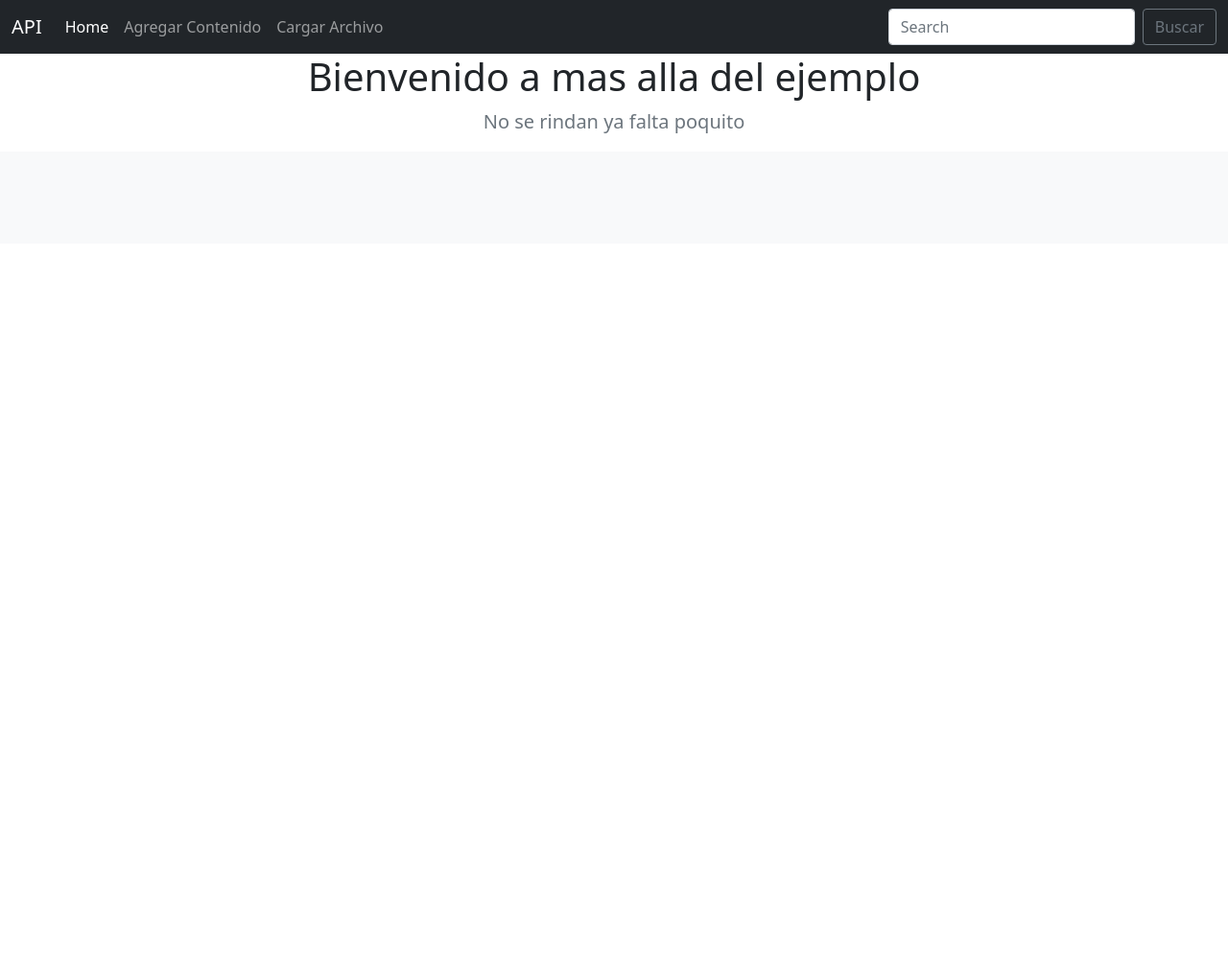
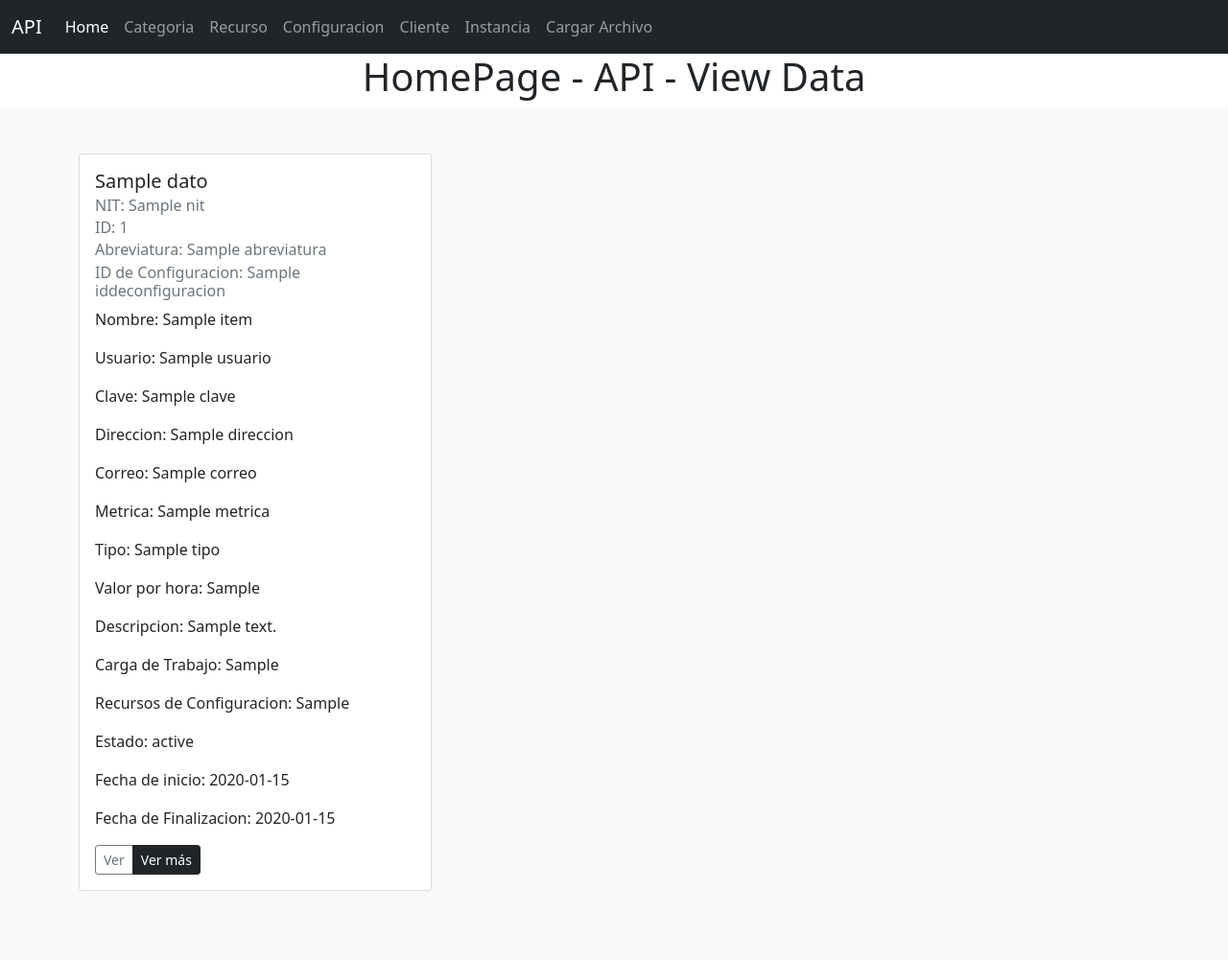
Before and after one commit to DevAndyMacnab/API-REST-DJANGO-FLASK, a Django app: page /home/ in a window 1280 px wide. Shown: the whole page at 96% size. Before the commit the page ends 139 px from the top, so only its background shows below. Run offline with Django 4.2, Linux system fonts and the light colour scheme; tables that the repository leaves empty hold one stand-in row (values such as "Sample post"); a database or web service that is not in the repository returns one stand-in record (values such as "Sample title"); data that the repository does not hold is empty.

Commit message:
new commit frontend

```diff
--- a/frontend/front/forms.py
+++ b/frontend/front/forms.py
@@ -13,7 +13,7 @@ class ConfiguracionForm(forms.Form):
     ide=forms.CharField(label="ide")
     nombre=forms.CharField(label="nombre")
     descripcion=forms.CharField(label="descripcion")
-    recursosConfiguracion=forms.CharField(label="recursosConfiguracion")
+    recursosconfiguracion=forms.CharField(label="recursosconfiguracion")
 
 class RecursoForm(forms.Form):
     ide=forms.CharField(label="ide")
--- a/frontend/front/templates/base.html
+++ b/frontend/front/templates/base.html
@@ -46,25 +46,40 @@
 
             <li class="nav-item">
               <!--BEGIN Nuevo codigo-->
-                <a class="nav-link" href="{% url 'add' %}">Agregar Contenido</a>
-              </li>
+              <a class="nav-link" href="{% url 'crearcategoria' %}"
+                >Categoria</a
+              >
+            </li>
+            <li class="nav-item">
+              <!--BEGIN Nuevo codigo-->
+              <a class="nav-link" href="{% url 'crearrecurso' %}"
+                >Recurso</a
+              >
+            </li>
+            <li class="nav-item">
+              <!--BEGIN Nuevo codigo-->
+              <a class="nav-link" href="{% url 'crearconfiguracion' %}"
+                >Configuracion</a
+              >
+            </li>
+            <li class="nav-item">
+              <!--BEGIN Nuevo codigo-->
+              <a class="nav-link" href="{% url 'crearcliente' %}"
+                >Cliente</a
+              >
+            </li>
+            <li class="nav-item">
+              <!--BEGIN Nuevo codigo-->
+              <a class="nav-link" href="{% url 'crearinstancia' %}"
+                >Instancia</a
+              >
+            </li>
 
             <li class="nav-item">
               <a class="nav-link" href="{% url 'load' %}">Cargar Archivo</a>
             </li>
             <!--END Nuevo codigo-->
           </ul>
-          <form class="d-flex">
-            <input
-              class="form-control me-2"
-              type="search"
-              placeholder="Search"
-              aria-label="Search"
-            />
-            <button class="btn btn-outline-secondary" type="submit">
-              Buscar
-            </button>
-          </form>
         </div>
       </div>
     </nav>
--- a/frontend/front/templates/add.html
+++ b/frontend/front/templates/crearcategoria.html
@@ -10,7 +10,7 @@
         Por favor, completa todos los campos, todos son necesarios
       </p>
       {% endif %}
-      <form  action="/add/" method="POST">
+      <form  action="/crearcategoria/" method="POST">
         {% csrf_token %}
         <div class="mb-3">
           <label for="ide" class="form-label">ID:</label>
--- a/frontend/front/templates/home.html
+++ b/frontend/front/templates/home.html
@@ -1,27 +1,100 @@
-{% extends "base.html" %}
-{% block content %}
+{% extends "base.html" %} {% block content %}
 <section class="jumbotron text-center">
   <div class="container">
-        <h1 class="jumbotron-heading">Bienvenido a mas alla del ejemplo</h1>
-        <p class="lead text-muted"> No se rindan ya falta poquito</p>
+    <h1 class="jumbotron-heading">HomePage - API - View Data</h1>
   </div>
 </section>
 
 <div class="album py-5 bg-light">
   <div class="container">
     <div class="row">
-        {% for cancion in canciones%}
+      {% for dato in datos%}
       <div class="col-md-4">
-          <div class="card mb-4 box-shadow" style="width: 23rem;">
-            <img class="card-img-top" style="width: 23rem; height: 23rem; " src="{{cancion.image}}" alt="{{cancion.name}}">
+        <div class="card mb-4 box-shadow" style="width: 23rem">
           <div class="card-body">
-                <h5 class="card-title">{{cancion.name}}</h5>
-                <h6 class="card-subtitle mb-2 text-muted">{{cancion.artist}}</h6>
-              <p class="card-text" style="text-align: justify; height: 10rem;">{{cancion.album}}</p>
+            <h5 class="card-title">{{dato.DATO}}</h5>
+            {% if dato.nit %}
+            <h6 class="card-subtitle mb-2 text-muted">NIT: {{dato.nit}}</h6>
+            {% endif %}
+            {% if dato.ID %}
+            <h6 class="card-subtitle mb-2 text-muted">ID: {{dato.ID}}</h6>
+            {% endif %}
+            {% if dato.Abreviatura %}
+            <h6 class="card-subtitle mb-2 text-muted">Abreviatura: {{dato.Abreviatura}}</h6>
+            {% endif %}
+
+            {% if dato.IDdeconfiguracion %}
+            <h6 class="card-subtitle mb-2 text-muted">ID de Configuracion: {{dato.IDdeconfiguracion}}</h6>
+            {% endif %}
+
+            {% if dato.Nombre %}
+            <p >Nombre: {{dato.Nombre}} </p>
+            {% endif %}
+            {% if dato.Usuario %}
+            <p >Usuario: {{dato.Usuario}} </p>
+            {% endif %}
+
+            {% if dato.Clave %}
+            <p >Clave: {{dato.Clave}} </p>
+            {% endif %}
+
+            {% if dato.Direccion %}
+            <p >Direccion: {{dato.Direccion}} </p>
+            {% endif %}
+
+            {% if dato.Correo %}
+            <p>Correo: {{dato.Correo}} </p>
+            {% endif %}
+
+            {% if dato.Metrica %}
+            <p>Metrica: {{dato.Metrica}} </p>
+            {% endif %}
+
+            {% if dato.Tipo %}
+            <p>Tipo: {{dato.Tipo}} </p>
+            {% endif %}
+
+            {% if dato.ValorporHora %}
+            <p>Valor por hora: {{dato.ValorporHora}} </p>
+            {% endif %}
+
+
+            {% if dato.Descripcion %}
+            <p>Descripcion: {{dato.Descripcion}} </p>
+            {% endif %}
+            {% if dato.CargadeTrabajo %}
+            <p>Carga de Trabajo: {{dato.CargadeTrabajo}} </p>
+            {% endif %}
+
+            {% if dato.RecursosdeConfiguracion %}
+            <p>Recursos de Configuracion: {{dato.RecursosdeConfiguracion}} </p>
+            {% endif %}
+
+            {% if dato.Estado %}
+            <p>Estado: {{dato.Estado}} </p>
+            {% endif %}
+
+            {% if dato.Fechadeinicio %}
+            <p>Fecha de inicio: {{dato.Fechadeinicio}} </p>
+            {% endif %}
+
+            {% if dato.FechadeFinalizacion %}
+            <p>Fecha de Finalizacion: {{dato.FechadeFinalizacion}} </p>
+            {% endif %}
+
+
+
+
+
+
             <div class="d-flex justify-content-between align-items-center">
               <div class="btn-group">
-                  <button type="button" class="btn btn-sm btn-outline-secondary">Ver</button>
-                  <button type="button" class="btn btn-sm btn-dark">Ver más</button>
+                <button type="button" class="btn btn-sm btn-outline-secondary">
+                  Ver
+                </button>
+                <button type="button" class="btn btn-sm btn-dark">
+                  Ver más
+                </button>
               </div>
             </div>
           </div>
@@ -32,14 +105,3 @@
   </div>
 </div>
 {% endblock content %}
-
-<footer class="text-muted">
-    <div class="container">
-        <p class="float-right">
-            <a href="{% url 'front-login' %}">Log out</a>
-        </p>
-        <p>Ejemplo de Tienda de Productos &copy; Bootstrap.</p>
-        <p>¿Nuevos en Bootstrap? <a href="../../">Visiten la pagina oficial </a> o consulten <a
-                href="../../getting-started/"> la guía de inicio</a>.</p>
-    </div>
-</footer>
--- a/frontend/front/urls.py
+++ b/frontend/front/urls.py
@@ -3,6 +3,10 @@ from . import views
 
 urlpatterns=[
     path('home/',views.home, name="front-home"),
-    path('add/', views.add, name="add"),
+    path('crearcategoria/', views.crearCategoria, name="crearcategoria"),
+    path('crearrecurso/', views.crearRecurso, name="crearrecurso"),
+    path('crearconfiguracion/', views.crearConfiguracion, name="crearconfiguracion"),
+    path('crearcliente/', views.crearCliente, name="crearcliente"),
+    path('crearinstancia/', views.crearInstancia, name="crearinstancia"),
     path("load/",views.load, name="load"),
 ]
--- a/frontend/front/views.py
+++ b/frontend/front/views.py
@@ -1,27 +1,91 @@
 import json
+from urllib import response
 from django.shortcuts import render
-from .forms import FileForm, CategoriaForm
+from .forms import ClienteForm, ConfiguracionForm, FileForm, CategoriaForm, InstanciaForm, RecursoForm
 import requests
 
 # Create your views here.
 endpoint="http://127.0.0.1:5000/"
 
 def home(request):
+    contexto={
+        "datos":[]
+    }
+    try:
+        response=requests.get(endpoint+"consultardatos")
+        datos=response.json()
+        contexto["datos"]=datos
+    except:
+        print("Error en la API ")
 
-    return render(request, 'home.html')
+    return render(request, 'home.html',contexto)
 
-def add(request):
+def crearCategoria(request):
     if request.method=='POST':
         form=CategoriaForm(request.POST)
         if form.is_valid():
             json_data=form.cleaned_data
             response=requests.post(endpoint + 'crearcategoria',json=json_data)
             if response.ok:
-                return render(request, 'add.html',{'form':form})
+                return render(request, 'crearcategoria.html',{'form':form})
         print("Si se cumplio")
-        return render(request, 'add.html',{'form':form})
+        return render(request, 'crearcategoria.html',{'form':form})
 
-    return render(request, 'add.html')
+    return render(request, 'crearcategoria.html')
+
+
+def crearRecurso(request):
+    if request.method=='POST':
+        form=RecursoForm(request.POST)
+        if form.is_valid():
+            json_data=form.cleaned_data
+            response=requests.post(endpoint + 'crearrecurso',json=json_data)
+            if response.ok:
+                return render(request, 'crearrecurso.html',{'form':form})
+        print("Si se cumplio")
+        return render(request, 'crearrecurso.html',{'form':form})
+
+    return render(request, 'crearrecurso.html')
+
+def crearConfiguracion(request):
+    if request.method=='POST':
+        form=ConfiguracionForm(request.POST)
+        if form.is_valid():
+            json_data=form.cleaned_data
+            response=requests.post(endpoint + 'crearconfiguracion',json=json_data)
+            if response.ok:
+                return render(request, 'crearconfiguracion.html',{'form':form})
+        print("Si se cumplio")
+        return render(request, 'crearconfiguracion.html',{'form':form})
+
+    return render(request, 'crearconfiguracion.html')
+
+
+def crearCliente(request):
+    if request.method=='POST':
+        form=ClienteForm(request.POST)
+        if form.is_valid():
+            json_data=form.cleaned_data
+            response=requests.post(endpoint + 'crearcliente',json=json_data)
+            if response.ok:
+                return render(request, 'crearcliente.html',{'form':form})
+        print("Si se cumplio")
+        return render(request, 'crearcliente.html',{'form':form})
+
+    return render(request, 'crearcliente.html')
+
+def crearInstancia(request):
+    if request.method=='POST':
+        form=InstanciaForm(request.POST)
+        if form.is_valid():
+            json_data=form.cleaned_data
+            response=requests.post(endpoint + 'crearinstancia',json=json_data)
+            if response.ok:
+                return render(request, 'crearinstancia.html',{'form':form})
+        print("Si se cumplio")
+        return render(request, 'crearinstancia.html',{'form':form})
+
+    return render(request, 'crearinstancia.html')
 
 
 def load(request):
```
Also changed, not shown: backend/gestor.py (+6 -8 lines), frontend/front/templates/crearcliente.html (added, +52 -0 lines), frontend/front/templates/crearconfiguracion.html (added, +44 -0 lines), frontend/front/templates/crearinstancia.html (added, +58 -0 lines), frontend/front/templates/crearrecurso.html (added, +60 -0 lines). Lines whose indentation alone changed are shown as unchanged.
